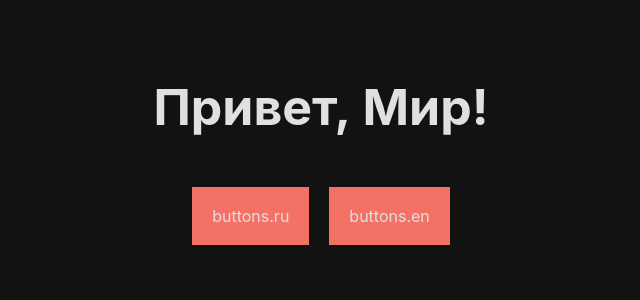
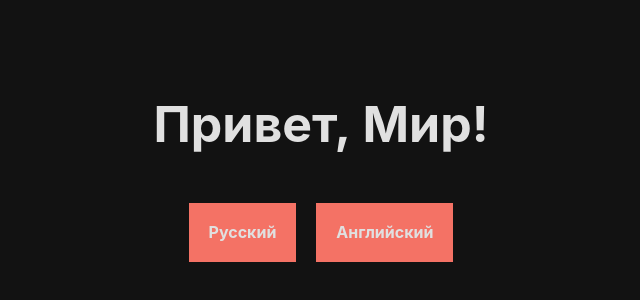
Before and after one commit to burydmitri/i18n--nuxt, a Nuxt app: page / in a window 1280 px wide. Shown: the part 238-538 px from the top of the page, without its empty margins (319-959 px from the left). Built offline with nearby package versions, Linux system fonts and the light colour scheme.

Commit message:
base template

```diff
--- a/nuxt.config.js
+++ b/nuxt.config.js
@@ -60,25 +60,28 @@ export default {
     locales: ['ru', 'en'],
     defaultLocale: 'ru',
     vueI18n: {
+      silentFallbackWarn: true,
       fallbackLocale: 'ru',
       messages: {
         ru: {
-          hello: 'Привет, Мир!',
+          message: {
+            hello: 'Привет, Мир!',
+            greeting: 'Доброе утро',
+          },
+          button: {
+            russian: 'Русский',
+            english: 'Английский',
+          },
         },
         en: {
-          hello: 'Hello, World!',
-        },
-      },
-      ru: {
-        buttons: {
-          ru: 'Русский',
-          en: 'Английский',
-        },
-      },
-      en: {
-        buttons: {
-          ru: 'Rusian',
-          en: 'English',
+          message: {
+            hello: 'Hello, World!',
+            greeting: 'good morning',
+          },
+          button: {
+            russian: 'Rusian',
+            english: 'English',
+          },
         },
       },
     },
--- a/pages/index.vue
+++ b/pages/index.vue
@@ -1,16 +1,16 @@
 <template>
   <div class="home">
-    <h2 class="home__title">{{ $t('hello') }}</h2>
+    <h1 class="home__title">{{ $t('message.hello') }}</h1>
     <div class="buttons home__buttons">
       <nuxt-link
         :to="switchLocalePath('ru')"
         class="buttons__btn buttons__btn--ru"
-        >{{ $t('buttons.ru') }}</nuxt-link
+        >{{ $t('button.russian') }}</nuxt-link
       >
       <nuxt-link
         :to="switchLocalePath('en')"
         class="buttons__btn buttons__btn--en"
-        >{{ $t('buttons.en') }}</nuxt-link
+        >{{ $t('button.english') }}</nuxt-link
       >
     </div>
   </div>
@@ -50,14 +50,17 @@ export default {}
     display: block;
 
     color: var(--white);
+    font-weight: 700;
     background-color: var(--red);
     text-decoration: none;
     transition: 0.1s;
+    text-align: center;
 
     padding: 20px;
 
     &:hover {
-      background-color: darken(#f47265, 1 0%);
+      color: var(--black);
+      background-color: var(--green);
     }
   }
 }
```
